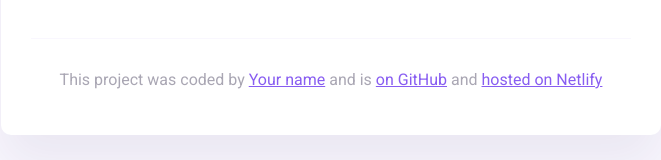
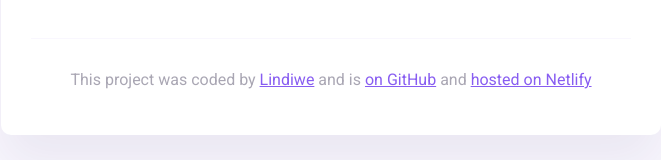
Before and after one commit to LindiweMfene/nodebox, a website built with Parcel: page index.html in a window 1280 px wide. Shown: the part 325-485 px from the top of the page, without its empty margins (309-970 px from the left). Built offline with nearby package versions, Linux system fonts and the light colour scheme.

Commit message:
updated footer link

```diff
--- a/index.html
+++ b/index.html
@@ -47,7 +47,7 @@
       <footer>
         <p>
           This project was coded by
-          <a href="#" target="_blank">Your name</a> and is
+          <a href="#" target="https://github.com/LindiweMfene/nodebox">Lindiwe</a> and is
           <a href="#" target="_blank"> on GitHub</a> and
           <a href="#" target="_blank">hosted on Netlify</a>
         </p>
```
